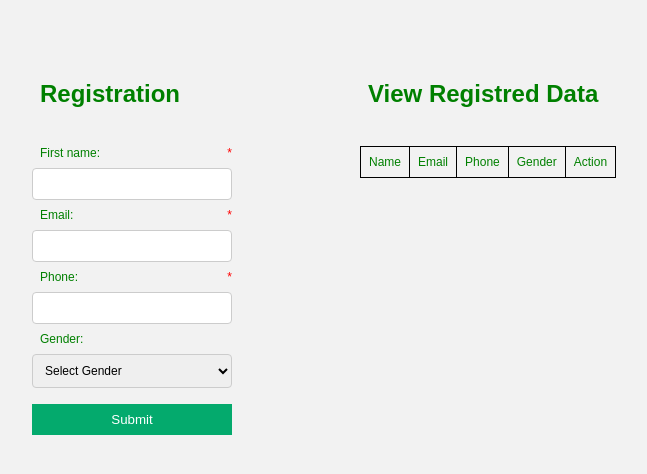
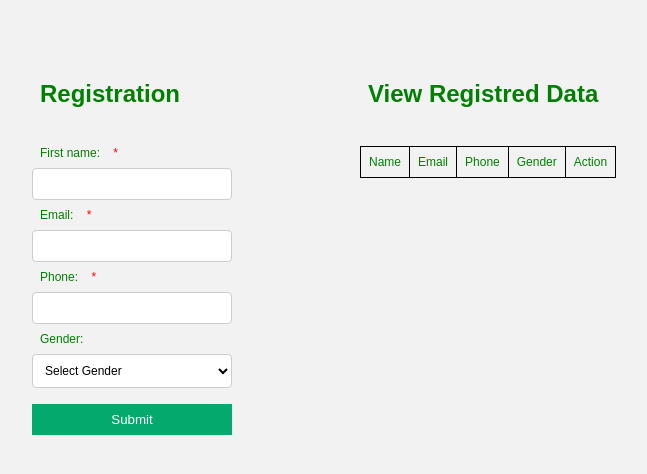
Before and after one commit to ElishreeDey/MERNTest, a plain HTML site: page index.html in a window 1280 px wide. Shown: the whole page, without its empty margins (24-671 px from the left). Drawn offline with Linux system fonts and the light colour scheme.

Commit message:
modified the mandatory field display and added style to dropdown entry. d background color to the input fields for better visibility.

```diff
--- a/webStyles/detailPages.css
+++ b/webStyles/detailPages.css
@@ -49,6 +49,7 @@ select {
   margin: 8px 0;
   display: inline-block;
   border: 1px solid #ccc;
+  background-color: #ffffff;
   border-radius: 4px;
   box-sizing: border-box;
   font: Arial;
@@ -56,8 +57,9 @@ select {
 }
 .mandatory {
   color: red;
-  float: right;
-  /*display:none*/
+  display: inline-block;
+  margin-left: 10px;
+  padding:0px
 }
 
 .storedDataColHeader {
```
